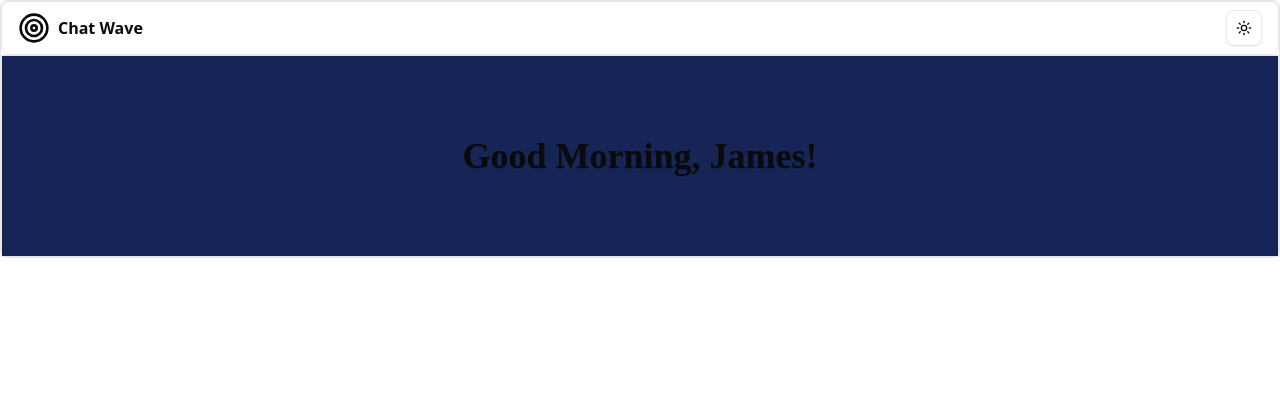
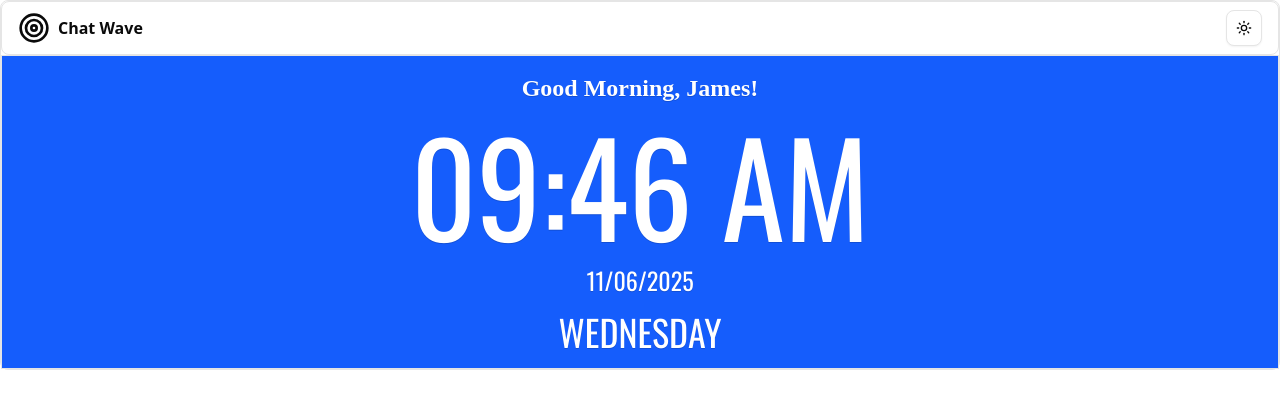
Before and after one commit to Yashxp1/ZEGOCLOUD-MEET-APP, a Next.js app: page /home in a window 1280 px wide. Shown: the top 408 px of the page. Built offline with nearby package versions, Linux system fonts and the light colour scheme; a web font is replaced by a local one.

Commit message:
feat: add DateTime component and update globals.css for font integration

```diff
--- a/src/app/globals.css
+++ b/src/app/globals.css
@@ -1,4 +1,6 @@
 @import url('https://fonts.googleapis.com/css2?family=Edu+NSW+ACT+Hand+Pre:wght@400..700&family=Space+Grotesk:wght@300..700&display=swap');
+@import url('https://fonts.googleapis.com/css2?family=Oswald:wght@200..700&display=swap');
+
 @import "tailwindcss";
 @import "tw-animate-css";
 
@@ -43,6 +45,7 @@
   --color-sidebar-ring: var(--sidebar-ring);
     --font-grotesk: "Space Grotesk", sans-serif;
     --font-edu: "Edu NSW ACT Hand Pre", cursive;
+    --font-osw:  "Oswald", sans-serif;
 }
 
 :root {
--- a/src/app/home/page.tsx
+++ b/src/app/home/page.tsx
@@ -1,3 +1,4 @@
+import DateTime from '@/components/DateTime';
 import { ModeToggle } from '@/components/ModeToggle';
 import { Target } from 'lucide-react';
 import React from 'react';
@@ -15,10 +16,8 @@ const page = () => {
         </div>
       </div>
 
-      <div className="bg-gray-700 border ">
-        <div className="bg-blue-950 py-20  items-center justify-center flex">
-          <h1 className='text-4xl font-bold text-yello-300 text-shadow-2xs font-edu'>Good Morning, James!</h1>
-        </div>
+      <div>
+        <DateTime />
       </div>
     </div>
   );
--- /dev/null
+++ b/src/components/DateTime.tsx
@@ -0,0 +1,43 @@
+'use client';
+
+import React, { useEffect, useState } from 'react';
+
+const DateTime = () => {
+  const [time, setTime] = useState(new Date());
+
+  useEffect(() => {
+    const interval = setInterval(() => {
+      setTime(new Date());
+    }, 1000);
+
+    return () => clearInterval(interval);
+  }, []);
+
+  const formattedDate = time.toLocaleDateString('en-GB', {
+    day: '2-digit',
+    month: '2-digit',
+    year: 'numeric',
+  });
+
+  const dayName = time
+    .toLocaleDateString('en-US', { weekday: 'long' })
+    .toUpperCase();
+
+  return (
+    <div className="bg-blue-600 text-shadow-2xs text-white border py-4  gap-4 flex flex-col justify-center items-center">
+      <h1 className="text-2xl font-semibold text-shadow-2xs font-edu">
+        Good Morning, James!
+      </h1>
+      <div className=" flex flex-col font-osw gap-4 justify-center items-center">
+        <p className="text-7xl md:text-9xl ">
+          {' '}
+          {time.toLocaleTimeString([], { hour: '2-digit', minute: '2-digit' })}
+        </p>
+        <p className="text-2xl">{formattedDate}</p>
+        <p className="text-4xl">{dayName}</p>
+      </div>
+    </div>
+  );
+};
+
+export default DateTime;
```
